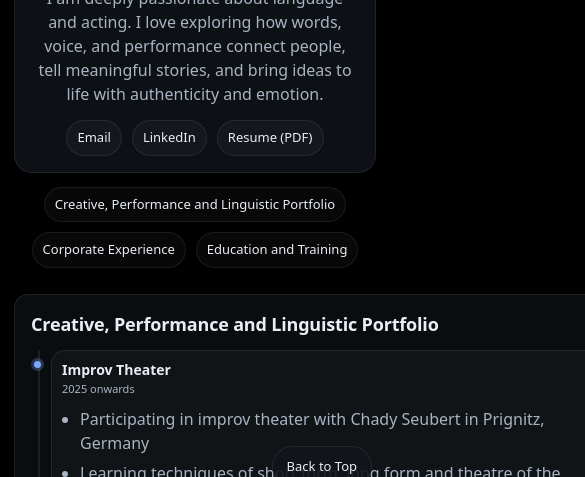
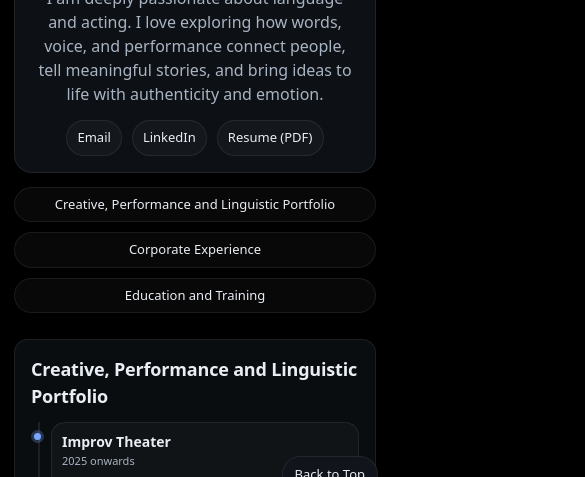
Before and after one commit to subrotosanyal/rukshin_portfolio, a plain HTML site: page public/index.html in a window 390 px wide. Shown: the part 339-816 px from the top of the page, 585 px wide, since content can reach past the window. Drawn offline with Linux system fonts and the light colour scheme.

Commit message:
Add Quest and adjust for responsiveness

```diff
--- a/public/index.html
+++ b/public/index.html
@@ -185,6 +185,13 @@
 
             <article class="timeline-item">
               <div class="timeline-content">
+                <h3 class="timeline-title">Quest Entdeckungsreisen GmbH</h3>
+                <p class="timeline-meta">2018 to 2020 - Founder CEO, Copywriter and Researcher</p>
+              </div>
+            </article>
+
+            <article class="timeline-item">
+              <div class="timeline-content">
                 <h3 class="timeline-title">REWE</h3>
                 <p class="timeline-meta">2017 to 2018 - Data Manager (contracted through IT Test Pro GmbH)</p>
               </div>
--- a/public/styles.css
+++ b/public/styles.css
@@ -10,6 +10,7 @@
 * { box-sizing: border-box; }
 html, body { height: 100%; }
 html { scroll-behavior: smooth; }
+img { max-width: 100%; height: auto; }
 body {
   margin: 0;
   font-family: system-ui, -apple-system, Segoe UI, Roboto, Ubuntu, Cantarell, "Helvetica Neue", Arial, "Noto Sans", "Apple Color Emoji", "Segoe UI Emoji";
@@ -26,7 +27,7 @@ body {
 
 header {
   display: grid;
-  grid-template-columns: 280px 1fr;
+  grid-template-columns: minmax(220px, 280px) 1fr;
   gap: 22px;
   align-items: center;
   padding: 22px;
@@ -47,7 +48,7 @@ header {
 
 h1 {
   margin: 0;
-  font-size: 34px;
+  font-size: clamp(1.6rem, 3.4vw, 2.125rem);
   letter-spacing: -0.02em;
 }
 
@@ -108,6 +109,8 @@ a {
   color: #8fd3ff;
   text-underline-offset: 2px;
   text-decoration-thickness: 1.5px;
+  overflow-wrap: anywhere;
+  word-break: break-word;
 }
 
 a:visited {
@@ -273,7 +276,16 @@ footer {
   }
 
   h1 { font-size: 28px; }
-  .links, .section-tabs { justify-content: center; }
+  .links { justify-content: center; }
+  .section-tabs {
+    display: grid;
+    grid-template-columns: 1fr;
+  }
+  .section-tab {
+    width: 100%;
+    justify-content: center;
+    text-align: center;
+  }
   section { padding: 16px; border-radius: 14px; }
   .timeline { padding-left: 20px; }
   .timeline::before { left: 7px; }
@@ -283,4 +295,9 @@ footer {
 @media (max-width: 420px) {
   h1 { font-size: 24px; }
   .chip, .section-tab { font-size: 13px; padding: 7px 10px; }
+  .back-to-top {
+    right: 12px;
+    bottom: 12px;
+    padding: 8px 12px;
+  }
 }
```
